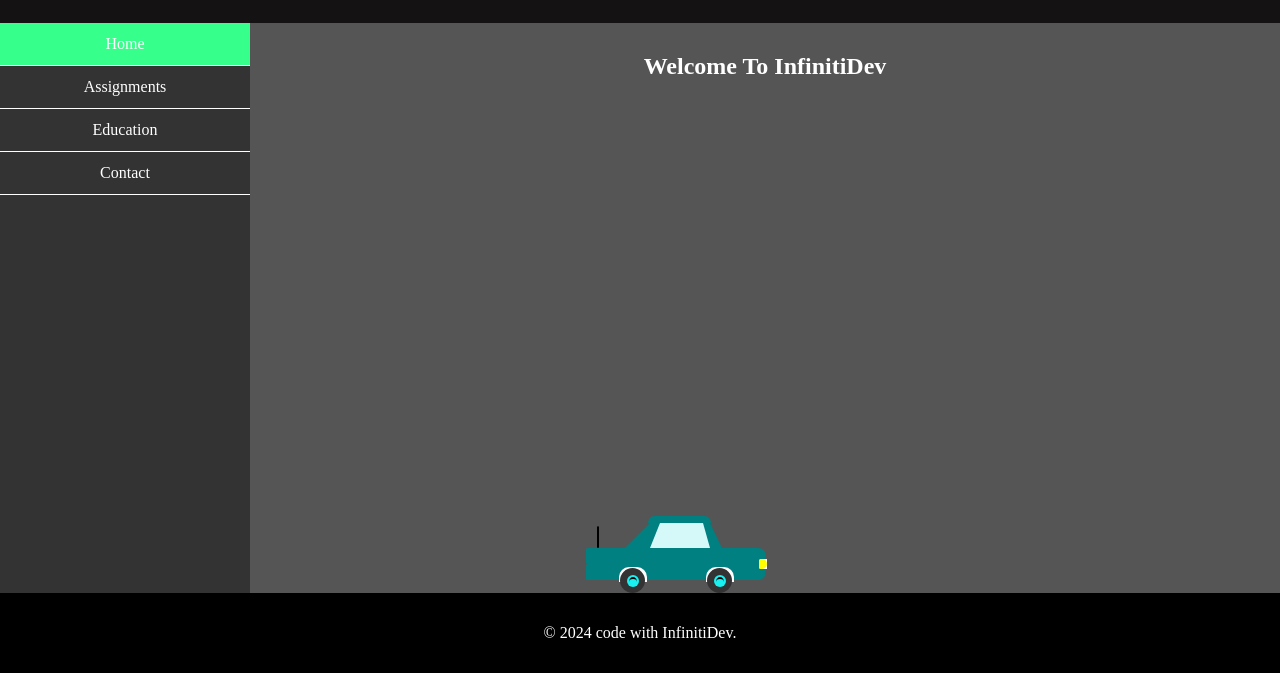
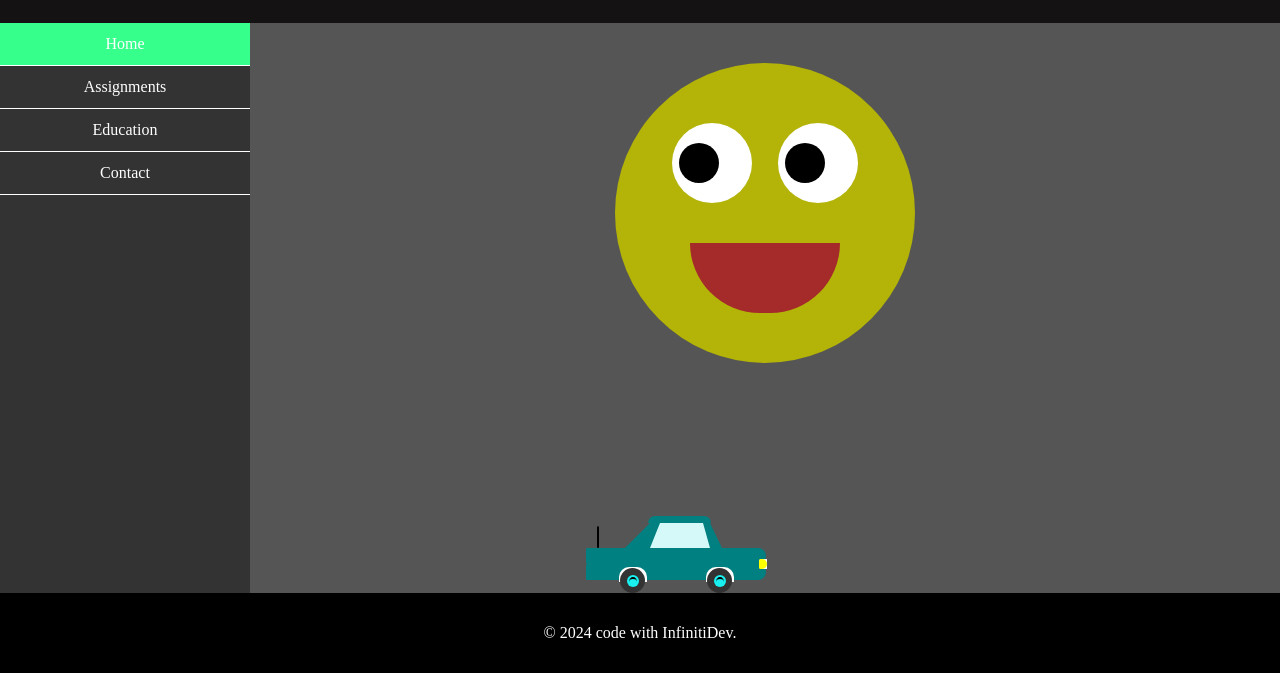
Before and after one commit to ZaheerAhmedkhan65/learn-with-zaheer, a plain HTML site: page index.html in a window 1280 px wide. Shown: the part 137-810 px from the top of the page. Drawn offline with Linux system fonts and the light colour scheme.

Commit message:
added smily face

```diff
--- a/index.html
+++ b/index.html
@@ -4,6 +4,7 @@
 <head>
   <link rel="stylesheet" href="https://cdnjs.cloudflare.com/ajax/libs/font-awesome/6.5.1/css/all.min.css">
   <link rel="stylesheet" href="./resources/css/index.css">
+  <link rel="shortcut icon" href="/resources/img/computer-security-with-login-password.png" type="image/x-icon">
   <meta charset="UTF-8">
   <meta name="viewport" content="width=device-width, initial-scale=1, maximum-scale=1, user-scalable=no">
   <title>Zaheer Ahmed</title>
@@ -30,7 +31,14 @@
       </div>
       <div class="main">
         <div id="Home" class="tabcontent">
-          <h2>Welcome To <a href="https://codewithinfinitiedev.online/" target="_blank">InfinitiDev</a></h2>
+          <div class="face-container">
+            <div class="face">
+              <div class="eyes">
+                  <div class="eye"></div>
+                  <div class="eye"></div>
+              </div>
+            </div>
+          </div>
         </div>
 
         <div id="Assignments" class="tabcontent">
@@ -188,5 +196,18 @@
     </footer>
   </div>
   <script src="./resources/js/index.js"></script>
+  <script>
+    document.querySelector('body').addEventListener('mousemove', eyeball);
+    function eyeball(){
+        var eye = document.querySelectorAll('.eye');
+        eye.forEach(function(eye){
+            var x = eye.getBoundingClientRect().left + eye.clientWidth / 2;
+            var y = eye.getBoundingClientRect().top + eye.clientHeight / 2;
+            var radian = Math.atan2(event.pageX - x, event.pageY - y);
+            var rot = radian *(180 / Math.PI )* -1 + 270;
+            eye.style.transform = "rotate(" + rot + "deg)";
+        })
+    }
+  </script>
 </body>
 </html>
--- a/resources/css/index.css
+++ b/resources/css/index.css
@@ -3,6 +3,65 @@ body {
   padding: 0px;
   text-decoration: none;
   overflow: hidden;
+}
+.face-container{
+  display: flex;
+  align-items: center;
+  justify-content: center;
+  margin-top: 30px;
+}
+.face{
+  width: 300px;
+  height: 300px;
+  border-radius: 50%;
+  background-color: rgb(179, 179, 8);
+  position: relative;
+  display: flex;
+  justify-content: center;
+}
+.face::before{
+  content: '';
+  position: absolute;
+  width: 150px;
+  height: 70px;
+  background-color:  brown;
+  top: 180px;
+  border-bottom-left-radius: 70px;
+  border-bottom-right-radius: 70px;
+  transition: 0.5s;
+}
+.face:hover::before{
+  width: 150px;
+  height: 20px;
+  background-color:  brown;
+  top: 210px;
+  border-bottom-left-radius: 0px;
+  border-bottom-right-radius: 0px;
+}
+.eyes{
+  display: flex;
+  margin: 0px 15px;
+  position: relative;
+  top: 60px;
+}
+.eyes .eye{
+  width: 80px;
+  height: 80px;
+  border-radius: 50%;
+  margin: 0px 13px;
+  position: relative;
+  background-color: rgb(255, 255, 255);
+}
+.eyes .eye::before{
+  content: '';
+  position: absolute;
+  width: 40px;
+  height: 40px;
+  border-radius: 50%;
+  background-color: black;
+  top: 50%;
+  left: 27px;
+  transform: translate(-50%, -50%);
 }
 .wrapper{
   margin-bottom: 10px;
```
